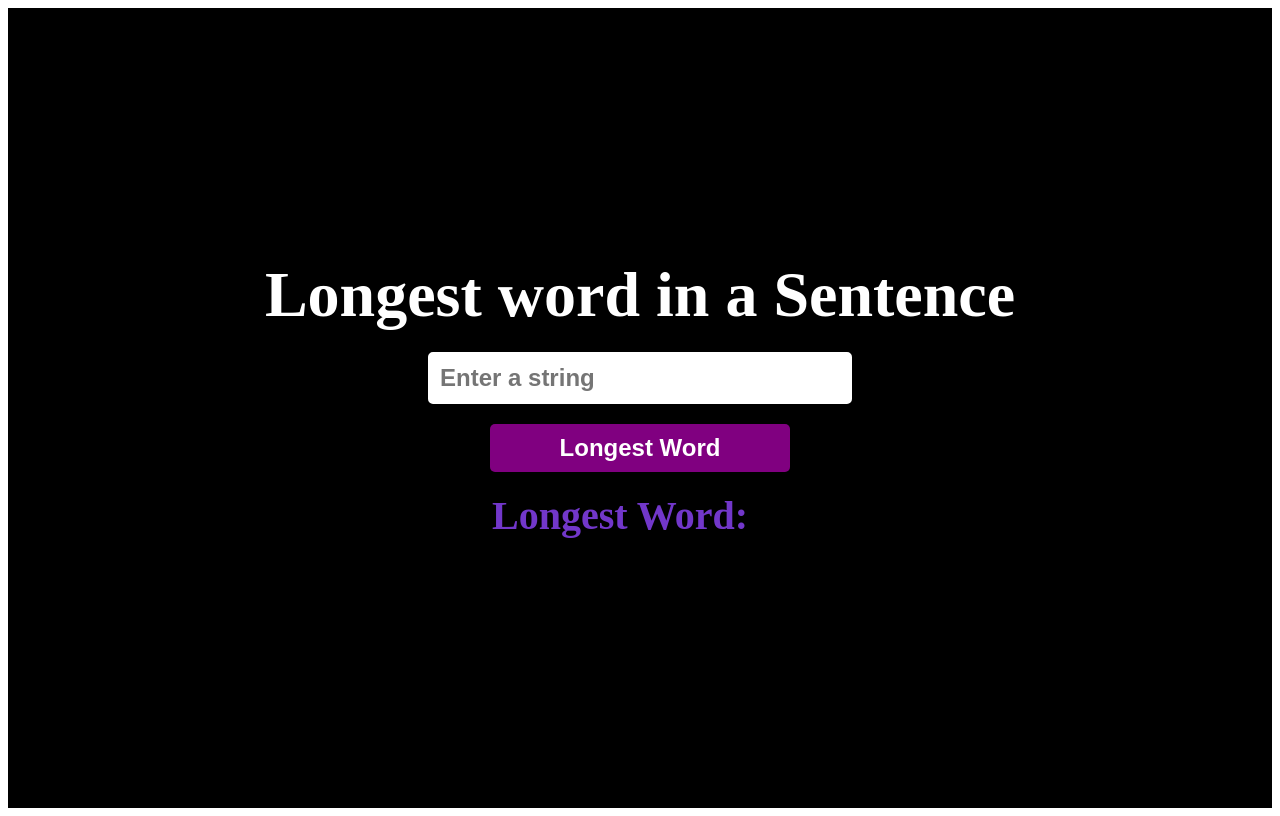
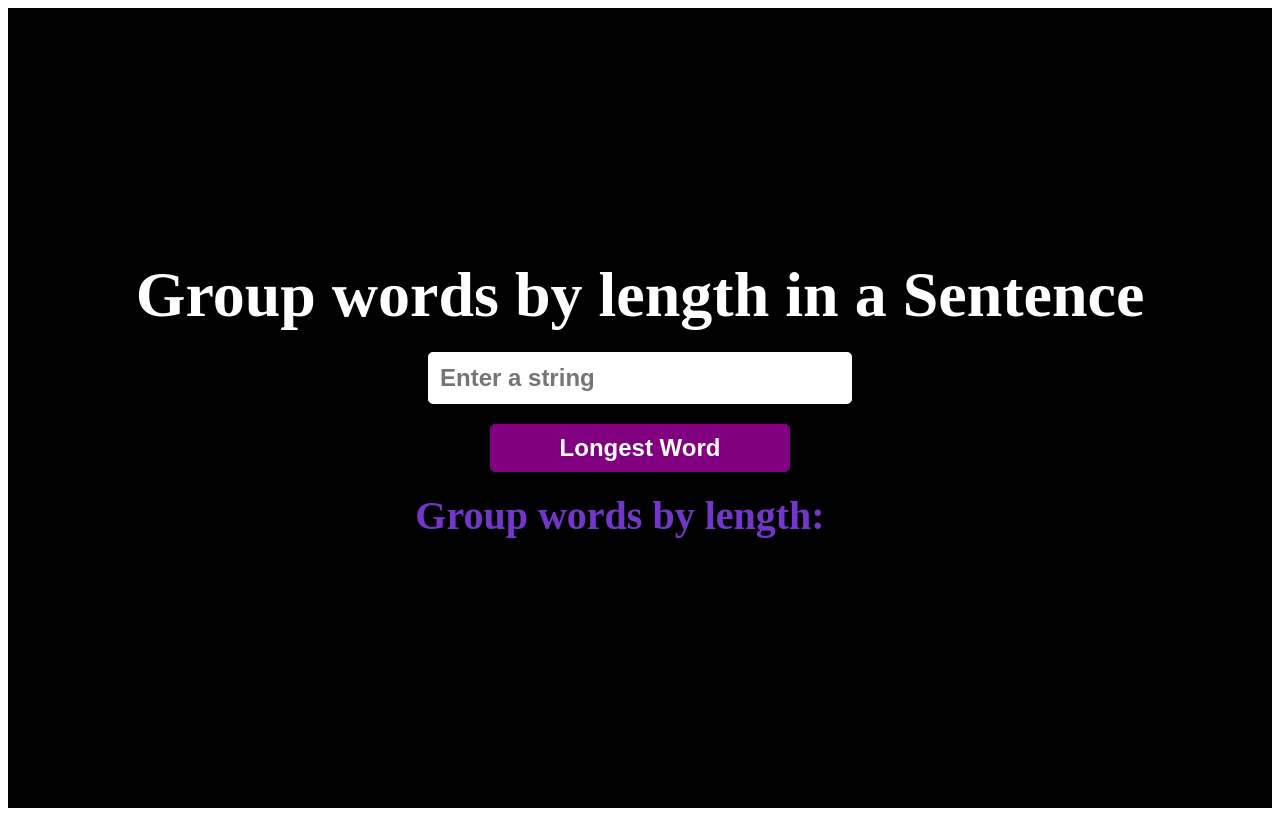
Before and after one commit to codeWithShubhamS/frontendMastery, a React (Vite) app: page / in a window 1280 px wide. Built offline with nearby package versions, Linux system fonts and the light colour scheme.

Commit message:
JS Logic - GroupWordsByLength Optimized

```diff
--- a/src/components/GroupWordsByLength.jsx
+++ b/src/components/GroupWordsByLength.jsx
@@ -36,17 +36,17 @@ const GroupWordsByLength = () => {
 
   function handleGroupWords() {
     let inputTextValue = document.querySelector(`.${SCSS.input}`).value.trim()
-    let longestWord = getObjectCountWithWords(inputTextValue)
-    document.querySelector(`.${SCSS.resultWord}`).textContent = `Longest Word in a Sentence: ${longestWord}`
+    let groupedWords = JSON.stringify(getObjectCountWithWords(inputTextValue))
+    document.querySelector(`.${SCSS.resultWord}`).textContent = `Group words by length: ${groupedWords}`
   }
 
   return (
     <>
-      <h1 className={SCSS.title}>Longest word in a Sentence</h1>
+      <h1 className={SCSS.title}>Group words by length in a Sentence</h1>
       <input type="text" placeholder="Enter a string" className={SCSS.input} />
       <button className={SCSS.button} onClick={handleGroupWords}>Longest Word</button>
       <div className={SCSS.resultContainer}>
-        <p className={SCSS.resultWord}>Longest Word:</p>
+        <p className={SCSS.resultWord}>Group words by length:</p>
       </div>
     </>
   );
```
